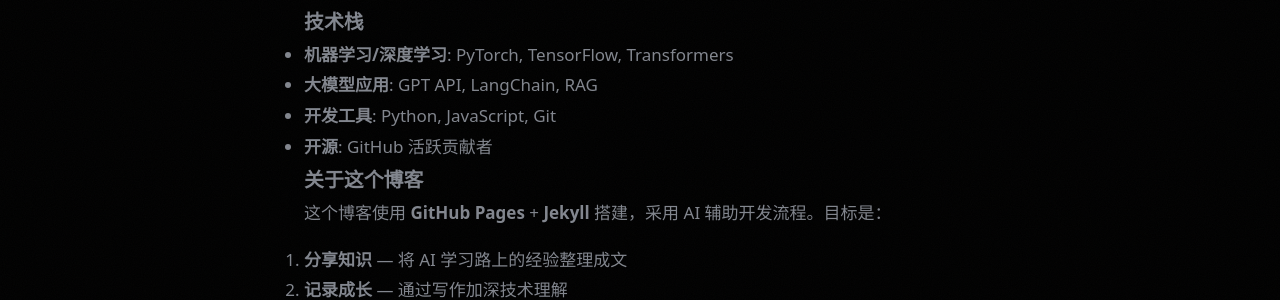
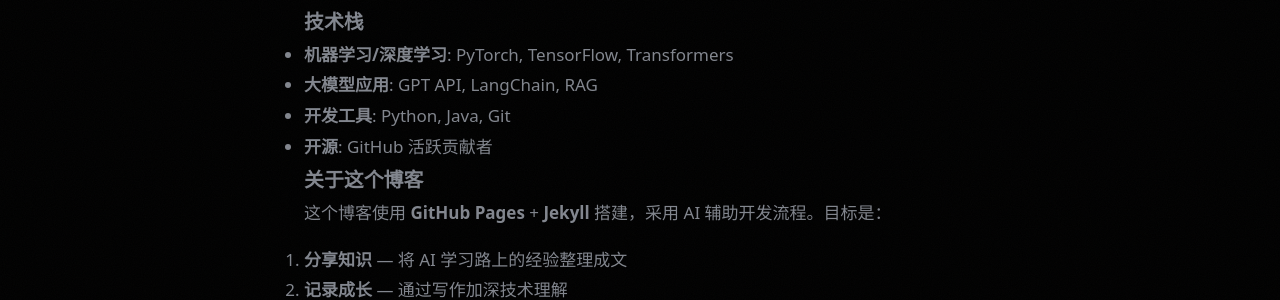
Before and after one commit to wanlei99lyx/wanlei99lyx.github.io, a Jekyll site: the page built from about.md, in a window 1280 px wide and 1068 px high. Shown: the part 329-629 px from the top of the window. Built offline with Jekyll 4.4.1, drawn with Linux system fonts in a browser that asks for light colours; comment, search, counter and statistics services are not loaded.

Commit message:
fix: about page JavaScript -> Java

```diff
--- a/about.md
+++ b/about.md
@@ -11,7 +11,7 @@
 
 - **机器学习/深度学习**: PyTorch, TensorFlow, Transformers
 - **大模型应用**: GPT API, LangChain, RAG
-- **开发工具**: Python, JavaScript, Git
+- **开发工具**: Python, Java, Git
 - **开源**: GitHub 活跃贡献者
 
 ### 关于这个博客
```
